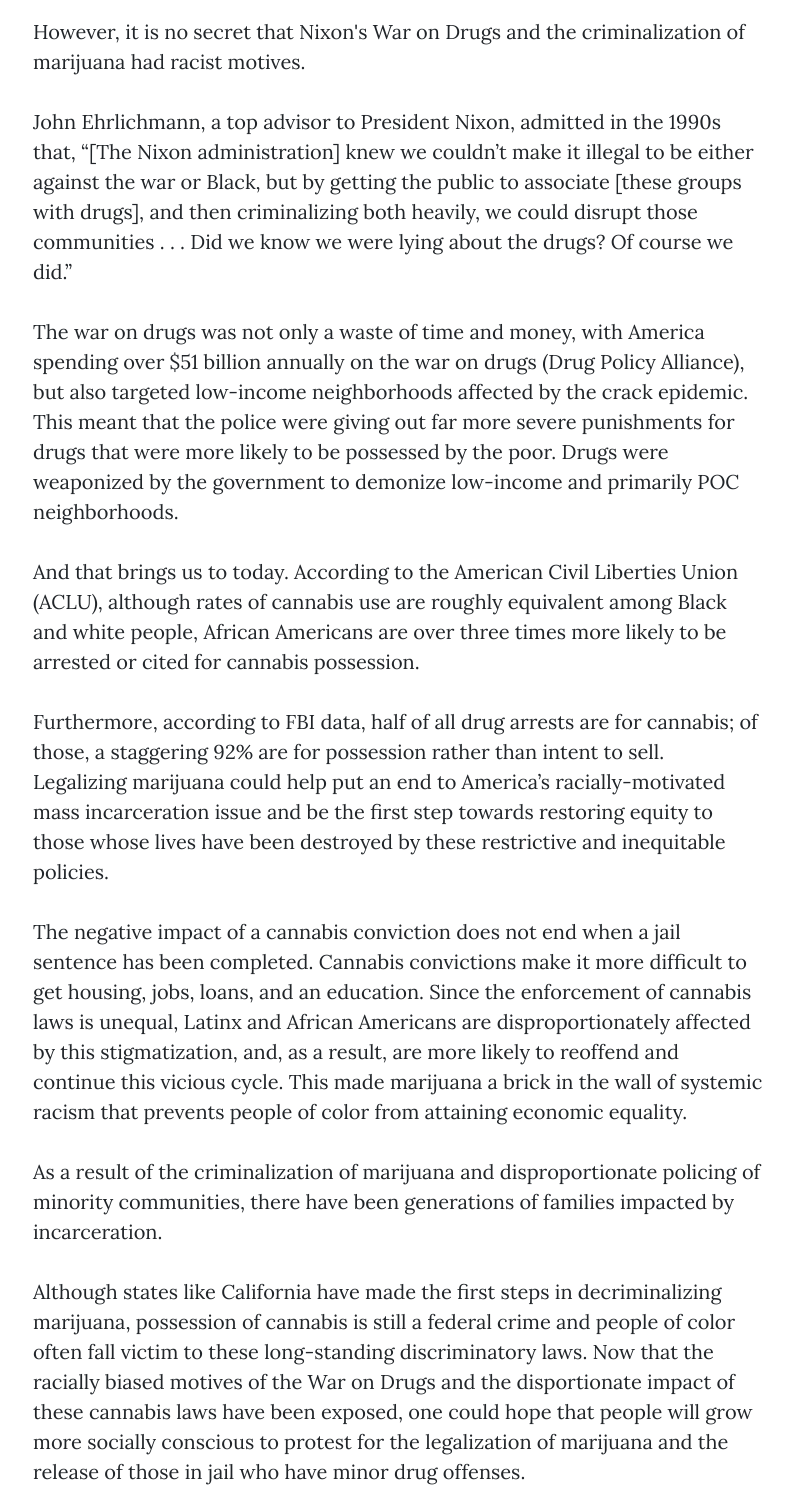
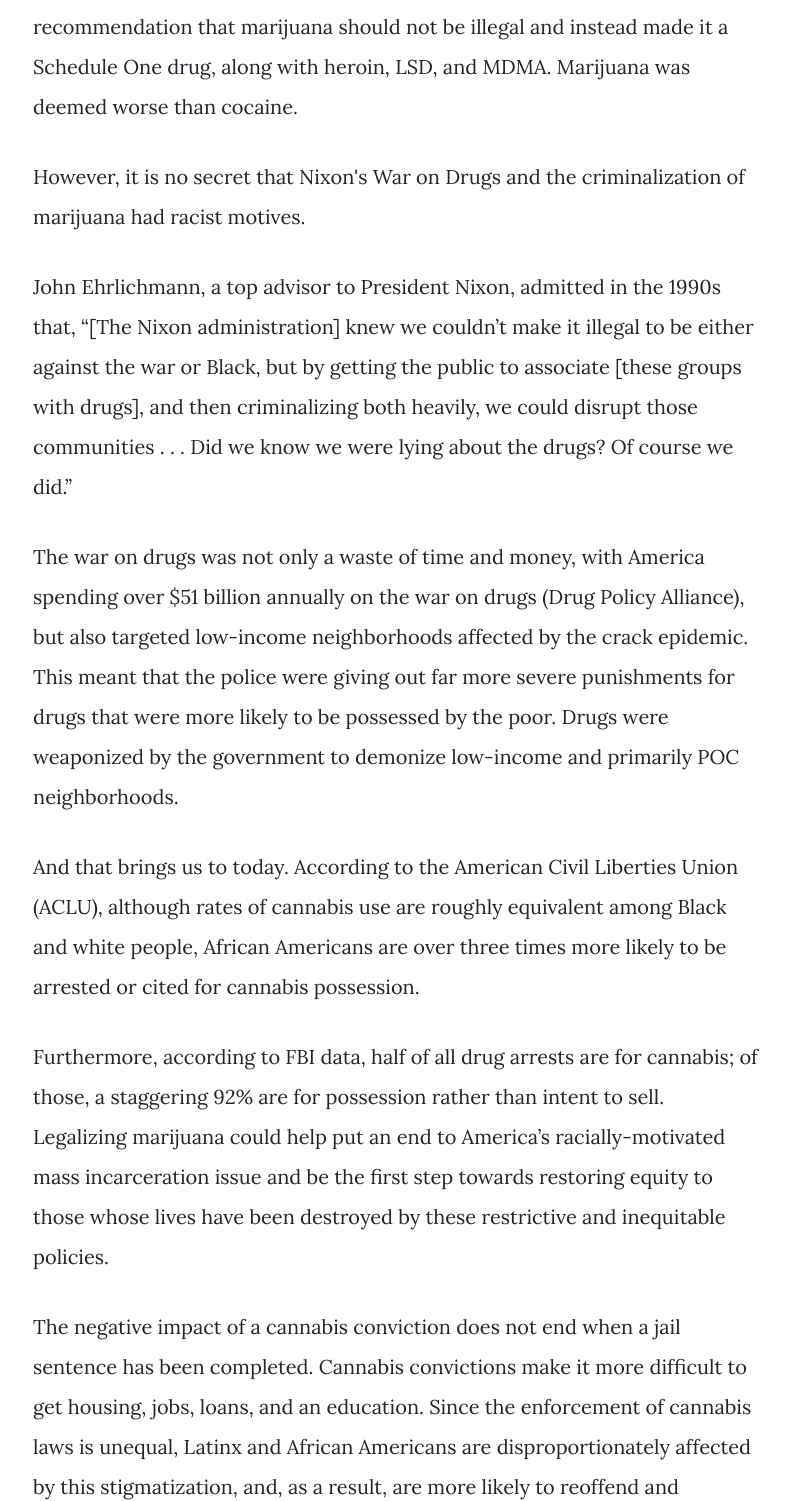
Before and after one commit to dyyldogg/MutualFunds, a website: page Marijuana’s Racist History Shows the Need for Drug Reform.html in a window 1280 px wide. Shown: the part 1299-2800 px from the top of the page, without its empty margins (242-1035 px from the left). Drawn offline with nearby package versions, Linux system fonts and the light colour scheme; a script that the page names is missing; a web font is replaced by a local one.

Commit message:
double spaced sophias

```diff
--- a/Marijuana’s Racist History Shows the Need for Drug Reform.html
+++ b/Marijuana’s Racist History Shows the Need for Drug Reform.html
@@ -80,36 +80,48 @@
     <div class="container">
       <div class="row">
         <div class="col-lg-8 col-md-10 mx-auto">
-          <p>
+          <p style="line-height: 2;"
+          >
             According to a <i>Yahoo News/Marist</i> national survey, approximately 35 million Americans use marijuana each month. Yet while people across America celebrated 4/20 (a holiday centering on marijuana, a drug that is illegal for recreational use in 35  states), thousands upon thousands of black and brown men have and are languishing in jail due to unjust cannabis laws.
 
-          </p>
+          </p style="line-height: 2;"
+          >
 
-            <p>But when and why was marijuana criminalized? Marijuana was originally criminalized when immigrants from Mexico came to the US in the early 1900s. Immigrants were demonized as dangerous and disruptive, so xenophobic Americans used marijuana as a pretext to harass Mexicans, searching and detaining them.
+            <p style="line-height: 2;"
+            >But when and why was marijuana criminalized? Marijuana was originally criminalized when immigrants from Mexico came to the US in the early 1900s. Immigrants were demonized as dangerous and disruptive, so xenophobic Americans used marijuana as a pretext to harass Mexicans, searching and detaining them.
             </p>
 
 
 
 
-          <p>In the 1970s, then President Richard Nixon overruled the Shafer Commission recommendation that marijuana should not be illegal and instead made it a Schedule One drug, along with heroin, LSD, and MDMA. Marijuana was deemed worse than cocaine.
+          <p style="line-height: 2;"
+          >In the 1970s, then President Richard Nixon overruled the Shafer Commission recommendation that marijuana should not be illegal and instead made it a Schedule One drug, along with heroin, LSD, and MDMA. Marijuana was deemed worse than cocaine.
           </p>
-        <p>However, it is no secret that Nixon's War on Drugs and the criminalization of marijuana had racist motives.
+        <p style="line-height: 2;"
+        >However, it is no secret that Nixon's War on Drugs and the criminalization of marijuana had racist motives.
         </p>
-          <p>John Ehrlichmann, a top advisor to President Nixon, admitted in the 1990s that, “[The Nixon administration] knew we couldn’t make it illegal to be either against the war or Black, but by getting the public to associate [these groups with drugs], and then criminalizing both heavily, we could disrupt those communities . . . Did we know we were lying about the drugs? Of course we did.”
+          <p style="line-height: 2;"
+          >John Ehrlichmann, a top advisor to President Nixon, admitted in the 1990s that, “[The Nixon administration] knew we couldn’t make it illegal to be either against the war or Black, but by getting the public to associate [these groups with drugs], and then criminalizing both heavily, we could disrupt those communities . . . Did we know we were lying about the drugs? Of course we did.”
           </p>
-          <p>The war on drugs was not only a waste of time and money, with America spending over $51 billion annually on the war on drugs (Drug Policy Alliance), but also targeted low-income neighborhoods affected by the crack epidemic. This meant that the police were giving out far more severe punishments for drugs that were more likely to be possessed by the poor. Drugs were weaponized by the government to demonize low-income and primarily POC neighborhoods.
+          <p style="line-height: 2;"
+          >The war on drugs was not only a waste of time and money, with America spending over $51 billion annually on the war on drugs (Drug Policy Alliance), but also targeted low-income neighborhoods affected by the crack epidemic. This meant that the police were giving out far more severe punishments for drugs that were more likely to be possessed by the poor. Drugs were weaponized by the government to demonize low-income and primarily POC neighborhoods.
           </p>
-       <p>And that brings us to today. According to the American Civil Liberties Union (ACLU), although rates of cannabis use are roughly equivalent among Black and white people, African Americans are over three times more likely to be arrested or cited for cannabis possession.
+       <p style="line-height: 2;"
+       >And that brings us to today. According to the American Civil Liberties Union (ACLU), although rates of cannabis use are roughly equivalent among Black and white people, African Americans are over three times more likely to be arrested or cited for cannabis possession.
       </p>
 
-      <p>Furthermore, according to FBI data, half of all drug arrests are for cannabis; of those, a staggering 92% are for possession rather than intent to sell. Legalizing marijuana could help put an end to America’s racially-motivated mass incarceration issue and be the first step towards restoring equity to those whose lives have been destroyed by these restrictive and inequitable policies.
+      <p style="line-height: 2;"
+      >Furthermore, according to FBI data, half of all drug arrests are for cannabis; of those, a staggering 92% are for possession rather than intent to sell. Legalizing marijuana could help put an end to America’s racially-motivated mass incarceration issue and be the first step towards restoring equity to those whose lives have been destroyed by these restrictive and inequitable policies.
       </p>
 
-<p>The negative impact of a cannabis conviction does not end when a jail sentence has been completed. Cannabis convictions make it more difficult to get housing, jobs, loans, and an education. Since the enforcement of cannabis laws is unequal, Latinx and African Americans are disproportionately affected by this stigmatization, and, as a result, are more likely to reoffend and continue this vicious cycle. This made marijuana a brick in the wall of systemic racism that prevents people of color from attaining economic equality.
+<p style="line-height: 2;"
+>The negative impact of a cannabis conviction does not end when a jail sentence has been completed. Cannabis convictions make it more difficult to get housing, jobs, loans, and an education. Since the enforcement of cannabis laws is unequal, Latinx and African Americans are disproportionately affected by this stigmatization, and, as a result, are more likely to reoffend and continue this vicious cycle. This made marijuana a brick in the wall of systemic racism that prevents people of color from attaining economic equality.
 </p>
-<p>As a result of the criminalization of marijuana and disproportionate policing of minority communities, there have been generations of families impacted by incarceration.
+<p style="line-height: 2;"
+>As a result of the criminalization of marijuana and disproportionate policing of minority communities, there have been generations of families impacted by incarceration.
 </p>
-  <p>Although states like California have made the first steps in decriminalizing marijuana, possession of cannabis is still a federal crime and people of color often fall victim to these long-standing discriminatory laws. Now that the racially biased motives of the War on Drugs and the disportionate impact of these cannabis laws have been exposed, one could hope that people will grow more socially conscious to protest for the legalization of marijuana and the release of those in jail who have minor drug offenses.
+  <p style="line-height: 2;"
+  >Although states like California have made the first steps in decriminalizing marijuana, possession of cannabis is still a federal crime and people of color often fall victim to these long-standing discriminatory laws. Now that the racially biased motives of the War on Drugs and the disportionate impact of these cannabis laws have been exposed, one could hope that people will grow more socially conscious to protest for the legalization of marijuana and the release of those in jail who have minor drug offenses.
   </p>
       </script>
 
```
